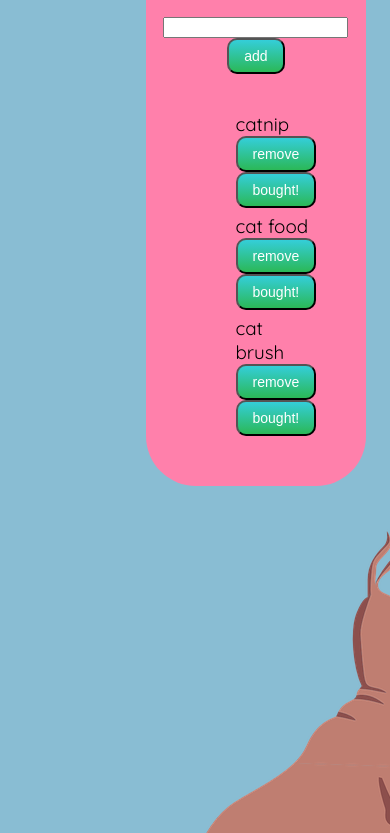
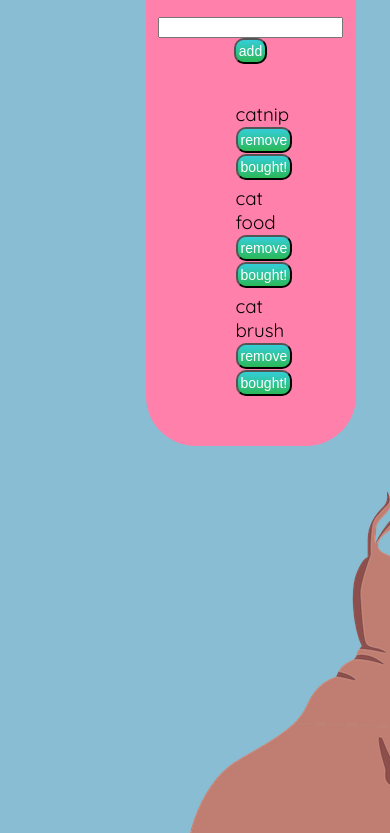
Before and after one commit to cmcorrales/shoppinglist, a plain HTML site: page index.html in a window 390 px wide. Shown: the part 146-979 px from the top of the page. Drawn offline with nearby package versions, Linux system fonts and the light colour scheme.

Commit message:
Update style.css

```diff
--- a/css/style.css
+++ b/css/style.css
@@ -72,7 +72,7 @@ button {
   font-family: Arial;
   color: #ffffff;
   font-size: 14px;
-  padding: 8px 15px 8px 15px;
+  padding: 3px 3px 3px 3px;
   text-decoration: none;
 }
 
@@ -127,7 +127,7 @@ li {
   }
   button {
     font-size: 8.75px
-    padding: 5px 9.375px 5px 9.375px;
+    padding: 1px 1px 1px 1px;
   }
   li {
     margin:6.25px;
```
